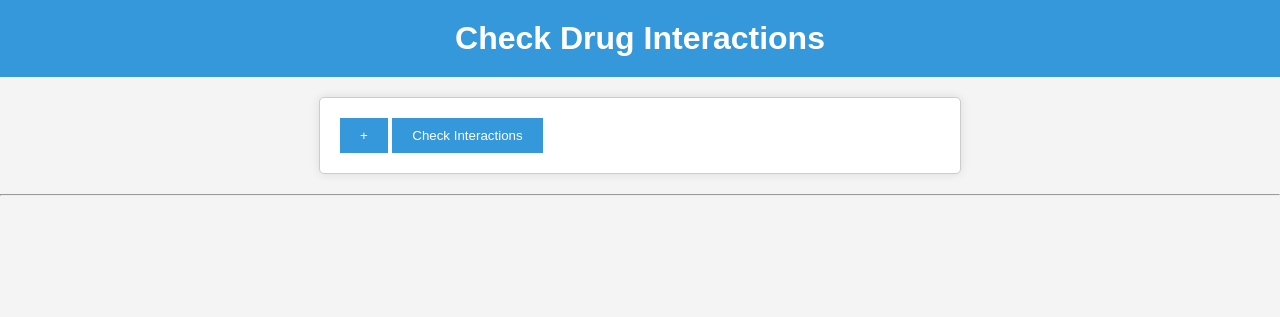
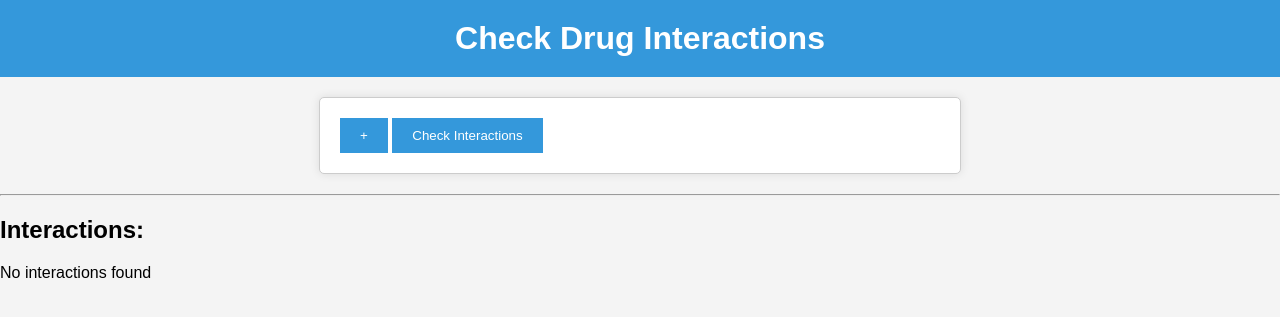
Before and after one commit to Hamza5/drug_interaction, a Django app: page /check-interactions/ in a window 1280 px wide. Shown: the part 76-393 px from the top of the page. Run offline with Django 4.2, Linux system fonts and the light colour scheme.

Commit message:
Improve the display of interactions.

```diff
--- a/drug_interaction_website/drug_interaction/templates/check_interactions.html
+++ b/drug_interaction_website/drug_interaction/templates/check_interactions.html
@@ -26,12 +26,18 @@
                 <li>{{ error }}</li>
             {% endfor %}
         </ul>
-    {% elif interactions %}
+    {% elif interactions is not None %}
 
         <h2>Interactions:</h2>
         <ul>
-            {% for interaction in interactions %}
-                <li>{{ interaction.code }} - {{ interaction.name }}</li>
+            {% for drugs, codes in interactions.items %}
+                <li><p>{{ drugs.0 }} ↔️ {{ drugs.1 }}:</p>
+                    <ul>
+                    {% for code in codes %}
+                        <li>{{ code }}</li>
+                    {% endfor %}
+                    </ul>
+                </li>
             {% empty %}
                 <li>No interactions found</li>
             {% endfor %}
--- a/drug_interaction_website/drug_interaction/views.py
+++ b/drug_interaction_website/drug_interaction/views.py
@@ -12,12 +12,13 @@ def check_drug_interactions(request):
             errors.append(f'Drug "{drug_name}" does not exist')
     if errors:
         return render(request, 'check_interactions.html', {'errors': errors, 'drugs': drug_names})
-    interactions = []
+    interactions = {}
     drugs = Drug.objects.filter(name__in=drug_names)
     for drug1 in drugs:
         for drug2 in drugs:
-            if drug1 != drug2:
-                interactions.extend(drug1.atc_codes.all().intersection(drug2.atc_codes.all()))
+            if drug1 != drug2 and (drug2.name, drug1.name) not in interactions.keys():
+                if drug1_drug2_atc_codes := drug1.atc_codes.all().intersection(drug2.atc_codes.all()):
+                    interactions[(drug1.name, drug2.name)] = drug1_drug2_atc_codes
     return render(request, 'check_interactions.html', {'interactions': interactions, 'drugs': drug_names})
 
 
```
Also changed, not shown: drug_interaction_website/drug_interaction/models.py (+9 -0 lines).
